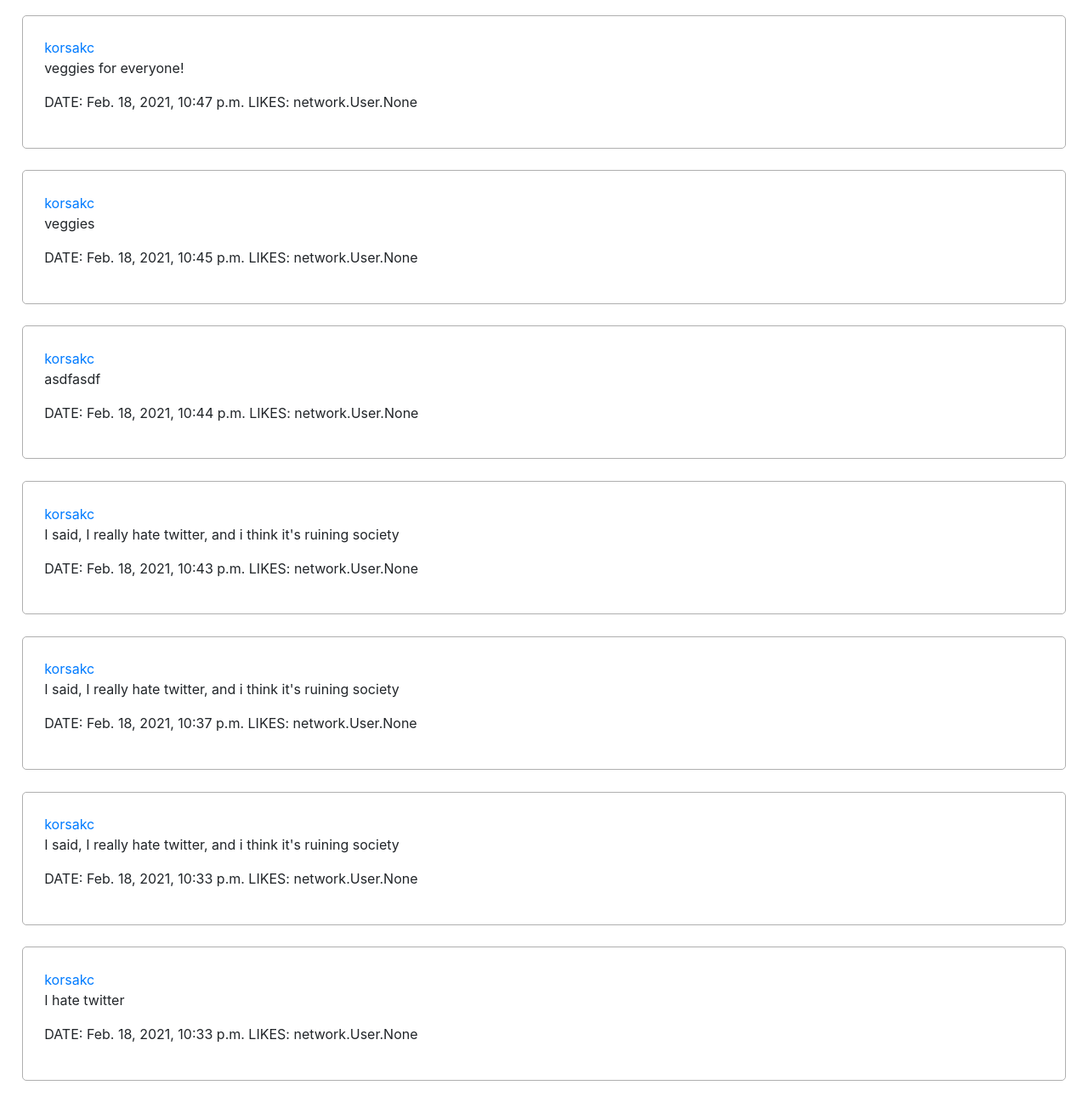
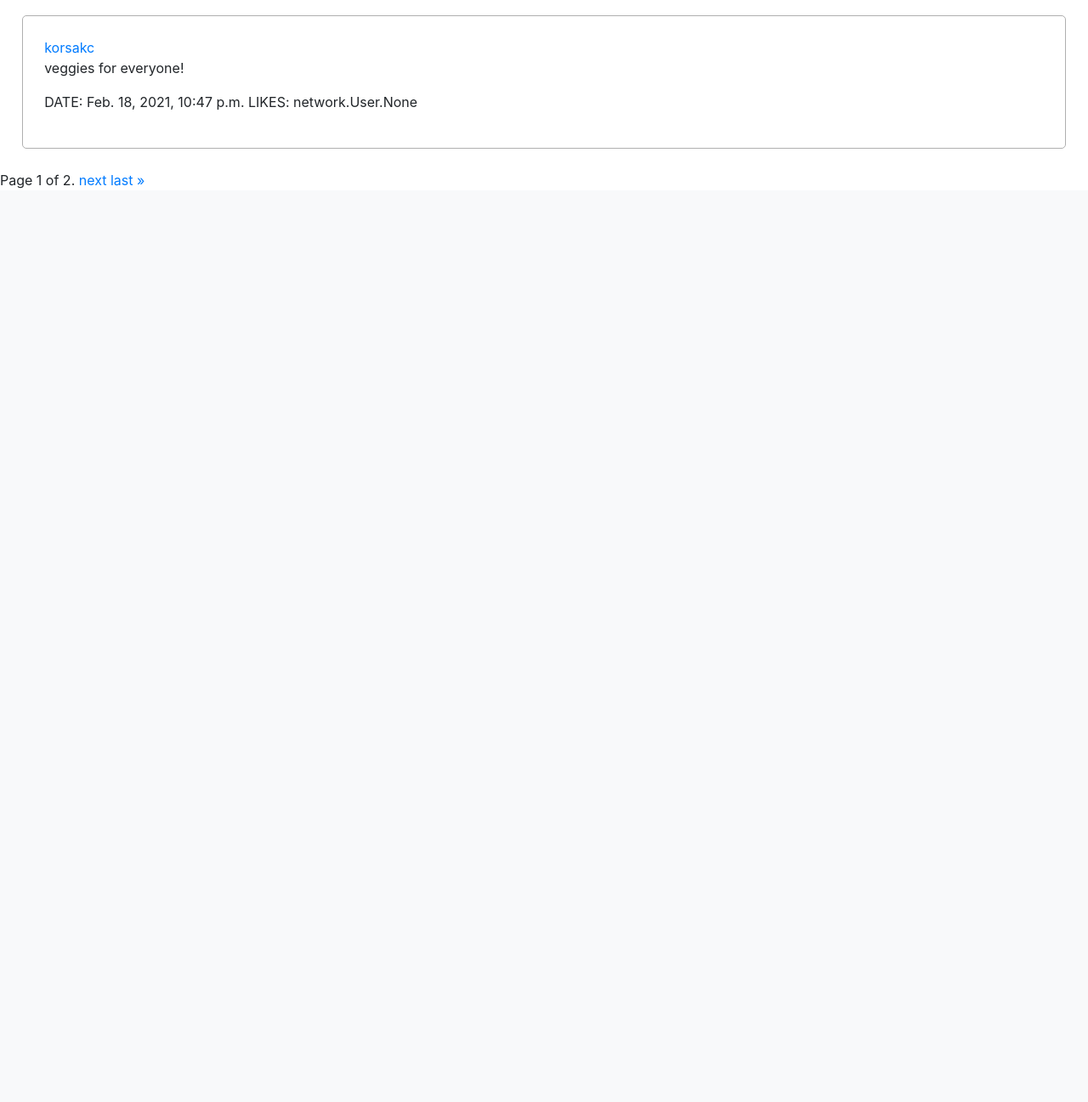
Before and after one commit to chriskorsak/network, a Django app: page / in a window 1280 px wide. Shown: the part 1757-3054 px from the top of the page at 85% size. After the commit the page ends 1979 px from the top, so only its background shows below. Run offline with Django 3.2, Linux system fonts and the light colour scheme; data comes from the database, SQL or seed files in the repository; both versions use the stored data as it was after the commit; some libraries are stand-ins or nearby versions.

Commit message:
implement pagination on all pages with posts. use django paginator in views code. update html templates with page links and update loop variables.

```diff
--- a/network/templates/network/index.html
+++ b/network/templates/network/index.html
@@ -17,7 +17,7 @@
     </section>
   {% endif %}
 
-  <section>
+  <!-- <section>
     {% for post in posts %}
       <div class="post">
         <a href="{% url 'profile' post.creator.username %}">{{ post.creator.username }}</a>
@@ -25,5 +25,33 @@
         <p><span>DATE: {{ post.date }}</span> <span>LIKES: {{ post.likes }}</span>
       </div>
     {% endfor %}
+  </section> -->
+    <section>
+    {% for post in page_obj %}
+      <div class="post">
+        <a href="{% url 'profile' post.creator.username %}">{{ post.creator.username }}</a>
+        <p>{{ post.text }}</p>
+        <p><span>DATE: {{ post.date }}</span> <span>LIKES: {{ post.likes }}</span>
+      </div>
+    {% endfor %}
   </section>
+
+  <div class="pagination">
+    <span class="step-links">
+        {% if page_obj.has_previous %}
+            <a href="?page=1">&laquo; first</a>
+            <a href="?page={{ page_obj.previous_page_number }}">previous</a>
+        {% endif %}
+
+        <span class="current">
+            Page {{ page_obj.number }} of {{ page_obj.paginator.num_pages }}.
+        </span>
+
+        {% if page_obj.has_next %}
+            <a href="?page={{ page_obj.next_page_number }}">next</a>
+            <a href="?page={{ page_obj.paginator.num_pages }}">last &raquo;</a>
+        {% endif %}
+    </span>
+  </div>
+
 {% endblock %}
--- a/network/views.py
+++ b/network/views.py
@@ -4,14 +4,21 @@ from django.db import IntegrityError
 from django.http import HttpResponse, HttpResponseRedirect
 from django.shortcuts import render
 from django.urls import reverse
+from django.core.paginator import Paginator
 
 from .models import *
 
 
 def index(request):
-    return render(request, "network/index.html", {
-      "posts": Post.objects.all().order_by('-date')
-    })
+  #get all posts
+  posts = Post.objects.all().order_by('-date')
+  paginator = Paginator(posts, 10) # Show 10 posts per page.
+  page_number = request.GET.get('page')
+  page_obj = paginator.get_page(page_number)
+
+  return render(request, "network/index.html", {
+    'page_obj': page_obj
+  })
 
 
 def login_view(request):
@@ -88,8 +95,12 @@ def profile(request, username):
   followingCount = profile.following.all().count()
   #get profile username
   profileUsername = profile.username
+
   #get all user posts to populate profile
   profilePosts = Post.objects.filter(creator=profile).order_by('-date')
+  paginator = Paginator(profilePosts, 10) # Show 10 posts per page.
+  page_number = request.GET.get('page')
+  page_obj = paginator.get_page(page_number)
 
   if request.user.is_authenticated:
     #follow/unfollow button text
@@ -100,7 +111,7 @@ def profile(request, username):
 
     return render(request, "network/profile.html", {
       "profileUsername": profileUsername,
-      "profilePosts": profilePosts,
+      'page_obj': page_obj,
       "followerCount": followerCount,
       "followingCount": followingCount,
       "followMessage": followMessage
@@ -108,7 +119,7 @@ def profile(request, username):
   else:
     return render(request, "network/profile.html", {
       "profileUsername": profileUsername,
-      "profilePosts": profilePosts,
+      'page_obj': page_obj,
       "followerCount": followerCount,
       "followingCount": followingCount,
     })
@@ -131,9 +142,14 @@ def following(request):
   user = request.user
   #get all profiles user is following
   following = user.following.all()
+
   #get all posts from profiles the user is following
   posts = Post.objects.filter(creator__in=following).order_by('-date')
+  paginator = Paginator(posts, 10) # Show 10 posts per page.
+  page_number = request.GET.get('page')
+  page_obj = paginator.get_page(page_number)
+
 
   return render(request, "network/following.html", {
-    "posts": posts
+    'page_obj': page_obj
   })
```
Also changed, not shown: network/templates/network/following.html (+20 -1 lines), network/templates/network/profile.html (+20 -1 lines), db.sqlite3.
